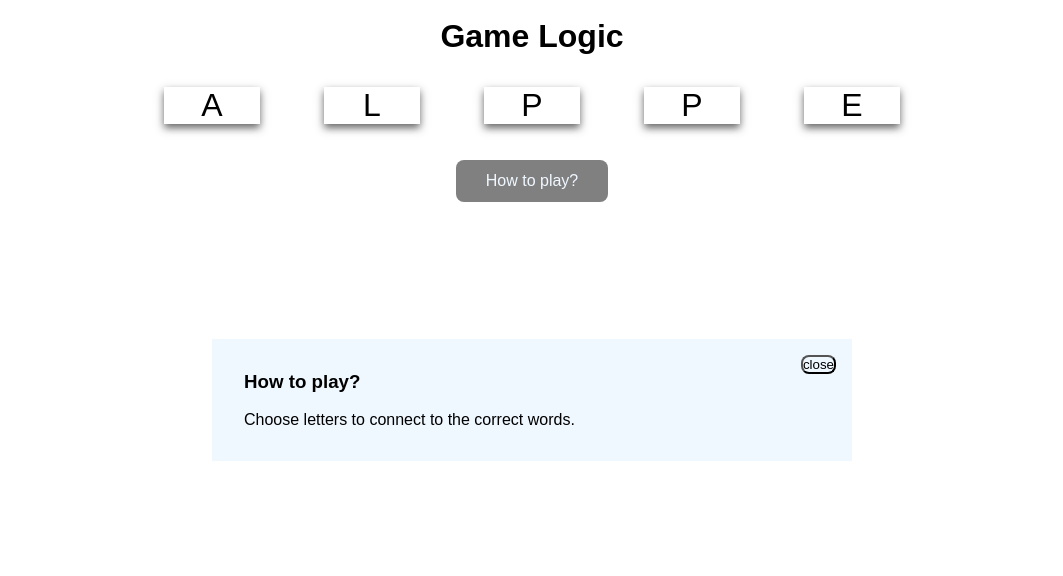
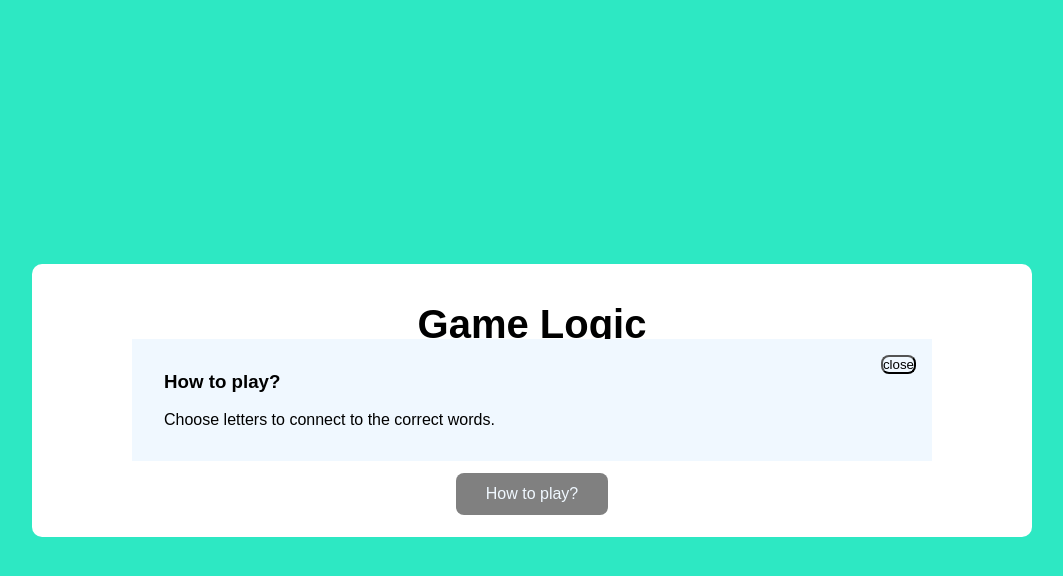
Before and after one commit to Panida-A/lab-3SA03react-6310110265, a React (Create React App) app: page / in a window 1280 px wide. Both pictures are taken after a click on the button "How to play?". Shown: the top 576 px of the page, without its empty margins (108-1171 px from the left). Built offline with nearby package versions, Linux system fonts and the light colour scheme.

Commit message:
Part 7.3

```diff
--- a/src/App.css
+++ b/src/App.css
@@ -1,15 +1,37 @@
+body {
+  display: flex;
+  align-items: center;
+  justify-content: center;
+  min-height: 100vh;
+  background-color: #2de8c3;
+}
+
+.wrapper {
+  width: 1000px;
+  background-color: white;
+  border-radius: 10px;
+}
+
+.wrapper h1 {
+  font-size: 40px;
+  font-weight: 800;
+  padding: 20px 25px;
+  border-bottom: 1px solid white;
+}
+
 .card {
   display: inline-block;
   text-align: center;
   width: 3em;
   font-size: 2em;
-  box-shadow: 0 4px 8px 0 hsla(0, 0%, 21%, 0.765);
+  box-shadow: 0 4px 8px 0 rgba(0,0,0,0.2);
   margin: 1em;
   user-select: none;
-
+  border-radius: 4px;
+  cursor: pointer;
  }
 
  .activeCard {
   color: rgb(255, 255, 255);
-  background: rgb(86, 255, 74);
+  background: rgb(142, 242, 237);
  }
--- a/src/App.js
+++ b/src/App.js
@@ -20,17 +20,22 @@ function App() {
   return (
 
     <div className="button-htp">
+
+      <div className="wrapper">
+
         <main>
         <br></br>
-        <h1>
-          Game Logic
-        </h1>
+          <h1>Game Logic</h1>
           <WordCard value = {word}/>
+
           <div className="htp">
             <button className="how2p" onClick={() => setButtonPopup(true)}>How to play?</button>
           </div>
+          <br></br>
 
         </main>
+
+      </div>
 
       <Popup trigger={buttonPopup} setTrigger={setButtonPopup}>
         <h3>How to play?</h3>
@@ -38,13 +43,7 @@ function App() {
         <p>Choose letters to connect to the correct words.</p>
       </Popup>
 
-      {/*<Popup trigger={timedPopup} setTrigger={setTimedPopup}>
-
-        </Popup>*/}
-
     </div>
-
-
   );
 }
 
--- a/src/components/Popup.css
+++ b/src/components/Popup.css
@@ -38,7 +38,8 @@
     position: relative;
     padding: 32px;
     width: 100%;
-    max-width: 640px;
+    max-width: 800px;
+    min-height: 12vh;
     background-color: aliceblue;
 }
 
```
Lines whose indentation alone changed are shown as unchanged.
